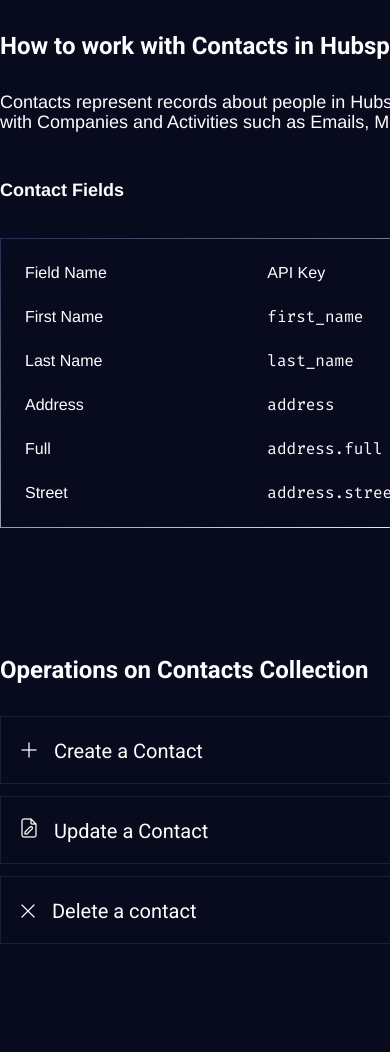
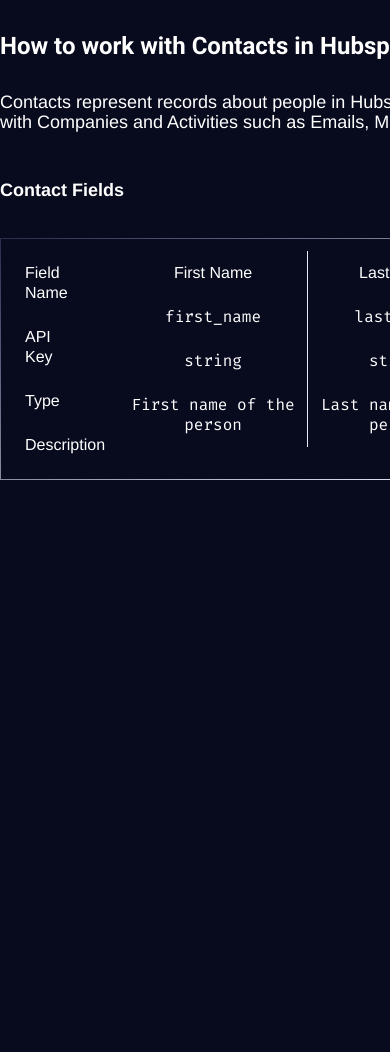
Before and after one commit to Andyone89/independent-work, a plain HTML site: page index.html in a window 390 px wide. Shown: the top 1052 px of the page. After the commit the page ends 844 px from the top, so only its background shows below. Drawn offline with Linux system fonts and the light colour scheme; a web font is replaced by a local one.

Commit message:
responsive

```diff
--- a/css/style .css
+++ b/css/style .css
@@ -53,11 +53,25 @@ body {
     padding: 10px 0 20px;
 }
 
-table {
+.wrapper {
+    border: 1px solid;
+    border-image-source: linear-gradient(152.67deg, #11183C -5.94%, #E7E9F5 55.4%, #343958 82.96%);
+    border-image-slice: 1;
+    border-radius: 14px;
+    padding: 12px;
+    margin: 0 auto;
+
+}
+
+
+.table {
     table-layout: fixed;
     width: 100%;
     border-collapse: collapse;
+
+
 }
+
 
 thead th:nth-child(1) {
     width: 21%;
@@ -98,14 +112,6 @@ td {
     line-height: 20px;
 }
 
-.wrapper {
-    border: 1px solid;
-    border-image-source: linear-gradient(152.67deg, #11183C -5.94%, #E7E9F5 55.4%, #343958 82.96%);
-    border-image-slice: 1;
-    border-radius: 14px;
-    padding: 12px;
-}
-
 .contacts__item {
     display: grid;
     padding: 96px 0;
@@ -135,5 +141,59 @@ td {
     float: right;
     position: relative;
     top: 8px;
+}
+
+@media (max-width: 1150px) {
+    .wrapper{
+        overflow: auto;
+    }
+
+    .table {
+        display: block;
+        width: 100%;
+    }
+
+    .table thead,
+    .table tbody,
+    .table thead th {
+        display: block;
+    }
+
+
+
+    .table thead {
+        float: left;
+    }
+
+    .table tbody {
+        overflow-x: auto;
+    }
+
+    .table tbody tr {
+        display: table-cell;
+        border-right: 1px solid #E7E9F5;
+
+    }
+
+    .table tr:last-child {
+        border-right: none;
+    }
+
+    .table td {
+        display: block;
+        text-align: center;
+    }
+
+    .table td{
+        border-right: none;
+    }
+
+    .table th{
+        display: block;
+        text-align: center;
+    }
+
+    .table tr{
+    }
 
 }
--- a/index.html
+++ b/index.html
@@ -26,7 +26,7 @@
                 </div>
                 <h3 class="Contact">Contact Fields</h2>
                     <div class="wrapper">
-                        <table>
+                        <table class="table">
                             <thead>
                                 <tr>
                                     <th>Field Name</th>
@@ -71,7 +71,7 @@
                         </table>
                     </div>
             </section>
-            <section class="bottom">
+            <!-- <section class="bottom">
                 <div class="contacts">
                     <div class="contacts__item">
                         <h2 class="title">Operations on Contacts Collection</h2>
@@ -89,7 +89,7 @@
                         </a>
                     </div>
                 </div>
-            </section>
+            </section> -->
         </div>
     </div>
 </body>
```
